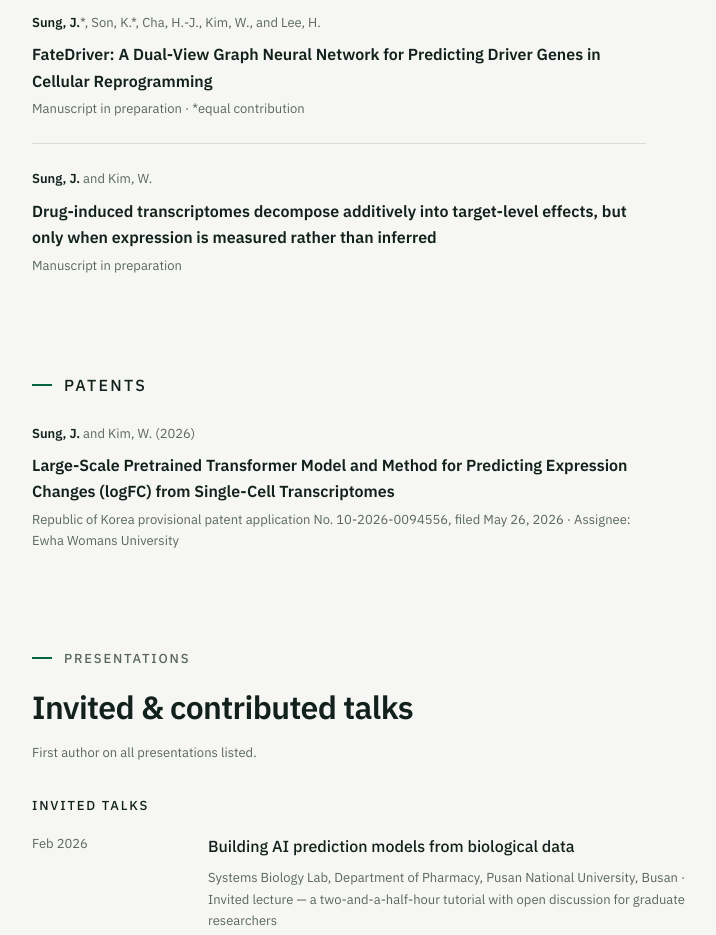
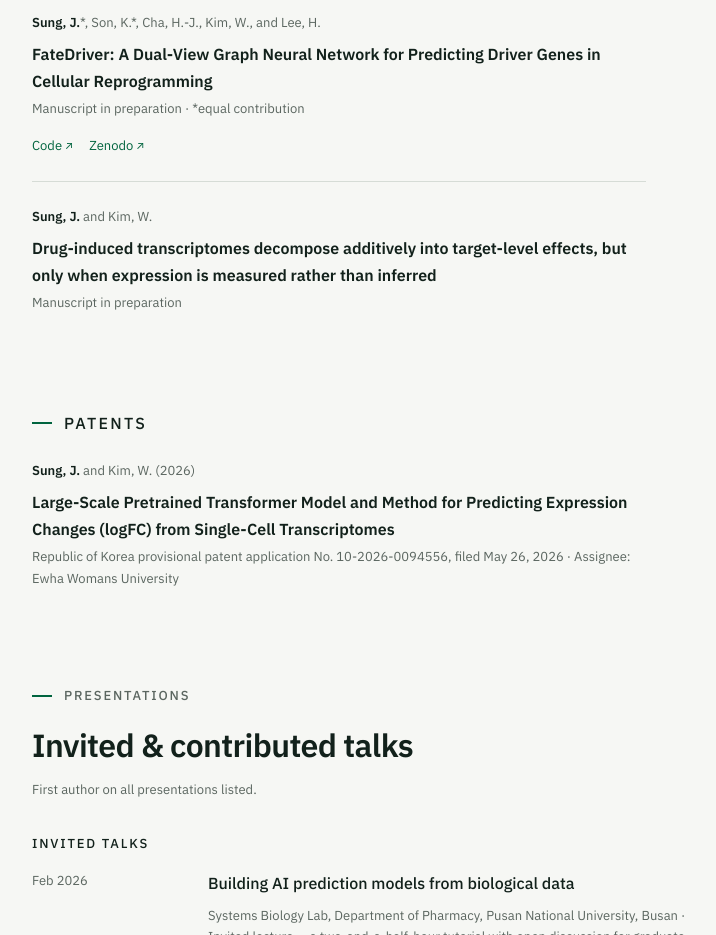
Before and after one commit to Jieun-Sung/Jieun-Sung.github.io, a plain HTML site: page index.html in a window 1280 px wide. Shown: the part 4040-4975 px from the top of the page, without its empty margins (416-1132 px from the left). Drawn offline with Linux system fonts and the light colour scheme.

Commit message:
Link FateDriver code and Zenodo archive from Publications

```diff
--- a/index.html
+++ b/index.html
@@ -327,6 +327,10 @@
             in Cellular Reprogramming
           </p>
           <p class="pub__venue">Manuscript in preparation &middot; *equal contribution</p>
+          <ul class="linkrow">
+            <li><a href="https://github.com/Jieun-Sung/FateDriver">Code</a></li>
+            <li><a href="https://doi.org/10.5281/zenodo.21771206">Zenodo</a></li>
+          </ul>
         </li>
 
         <li class="pub">
```
